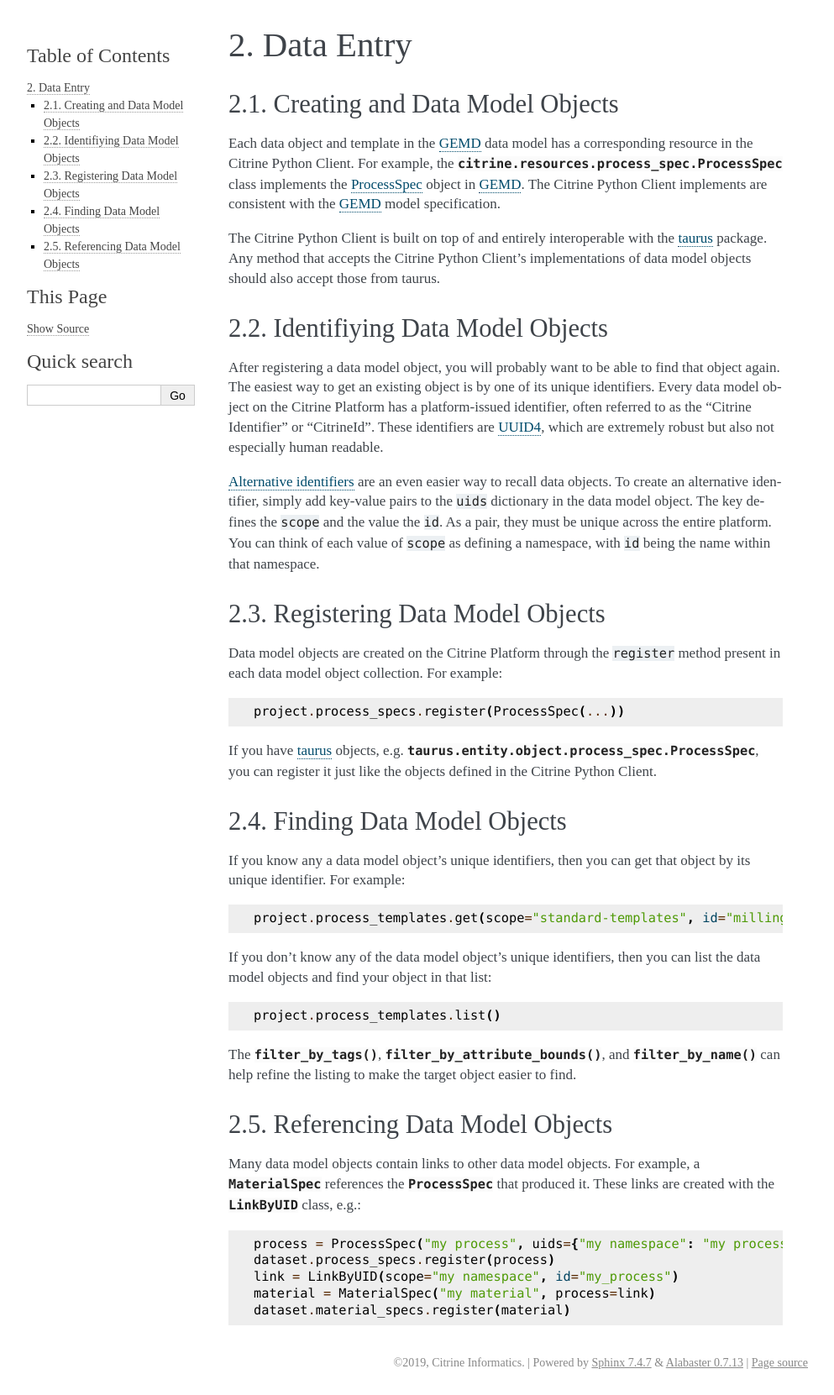
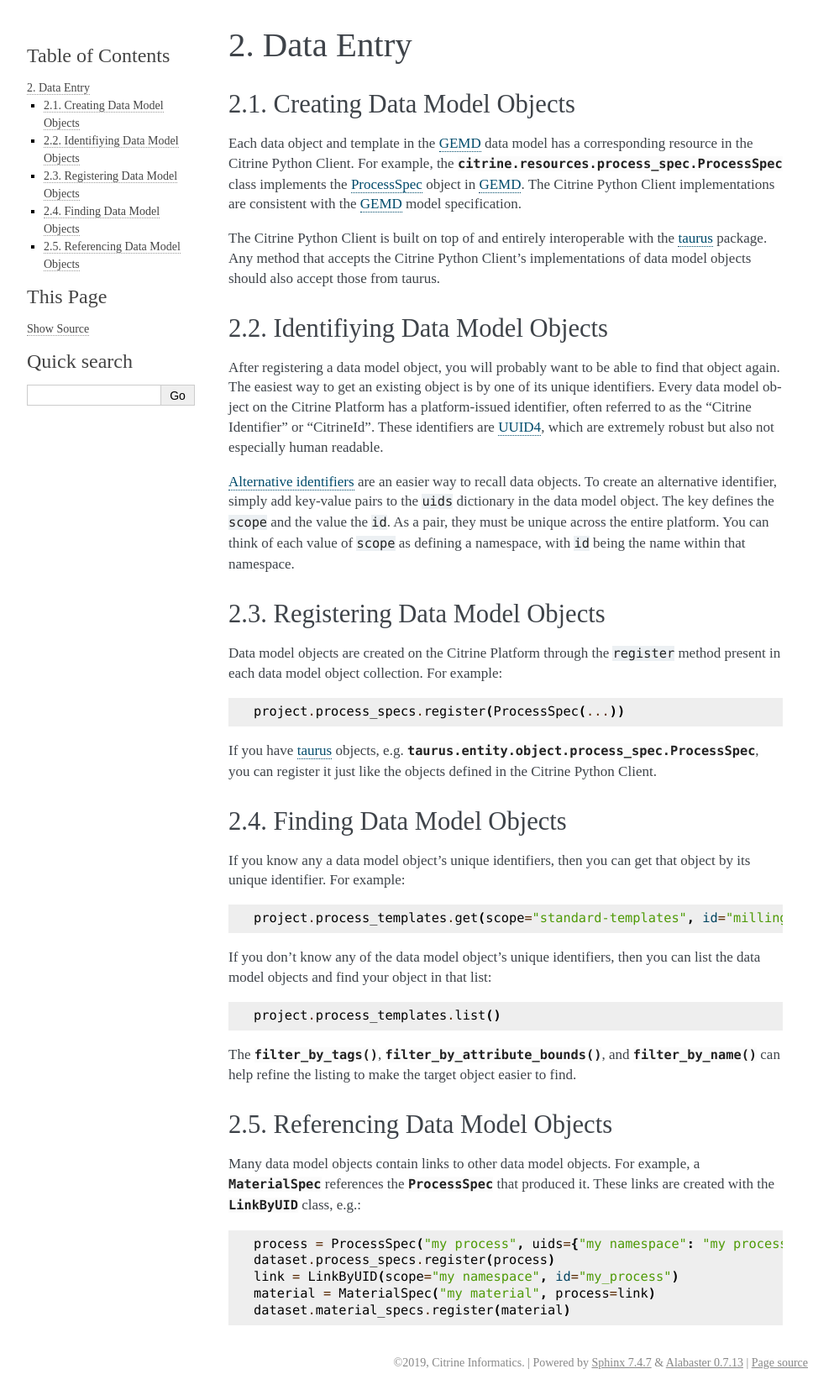
Before and after one commit to CitrineInformatics/citrine-python, a Sphinx documentation site: the page built from docs/source/data_entry.rst, in a window 1280 px wide. Shown: the whole page at 84% size, without its empty margins (148-1141 px from the left). Built offline with Sphinx 7.4.7, drawn with Linux system fonts in a browser that asks for light colours.

Commit message:
Apply suggestions from code review
Co-Authored-By: bfolie <bfolie@citrine.io>

```diff
--- a/docs/source/data_entry.rst
+++ b/docs/source/data_entry.rst
@@ -3,12 +3,12 @@
 Data Entry
 =========================
 
-Creating and Data Model Objects
+Creating Data Model Objects
 ---------------------------------
 
 Each data object and template in the GEMD_ data model has a corresponding resource in the Citrine Python Client.
 For example, the :class:`citrine.resources.process_spec.ProcessSpec` class implements the ProcessSpec_ object in GEMD_.
-The Citrine Python Client implements are consistent with the GEMD_ model specification.
+The Citrine Python Client implementations are consistent with the GEMD_ model specification.
 
 The Citrine Python Client is built on top of and entirely interoperable with the taurus_ package.
 Any method that accepts the Citrine Python Client's implementations of data model objects should also accept those from taurus.
@@ -21,7 +21,7 @@ The easiest way to get an existing object is by one of its unique identifiers.
 Every data model object on the Citrine Platform has a platform-issued identifier, often referred to as the "Citrine Identifier" or "CitrineId".
 These identifiers are UUID4_, which are extremely robust but also not especially human readable.
 
-`Alternative identifiers`__ are an even easier way to recall data objects.
+`Alternative identifiers`__ are an easier way to recall data objects.
 To create an alternative identifier, simply add key-value pairs to the ``uids`` dictionary in the data model object.
 The key defines the ``scope`` and the value the ``id``.
 As a pair, they must be unique across the entire platform.
```
